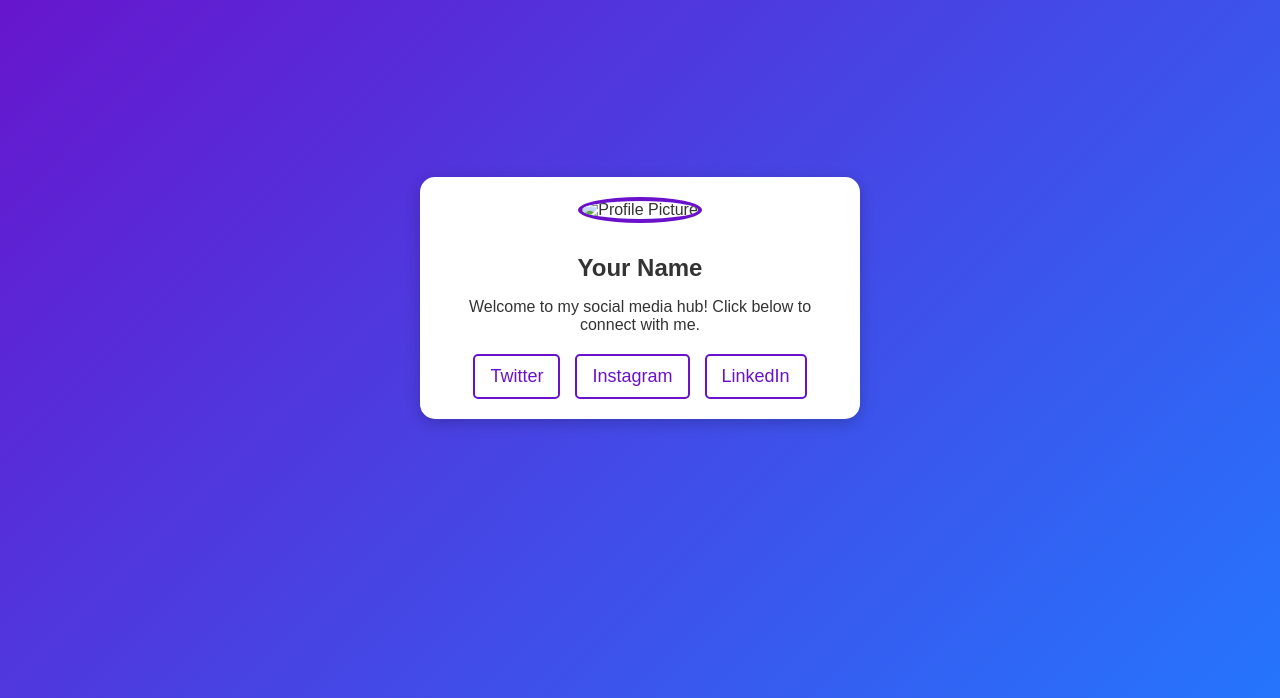
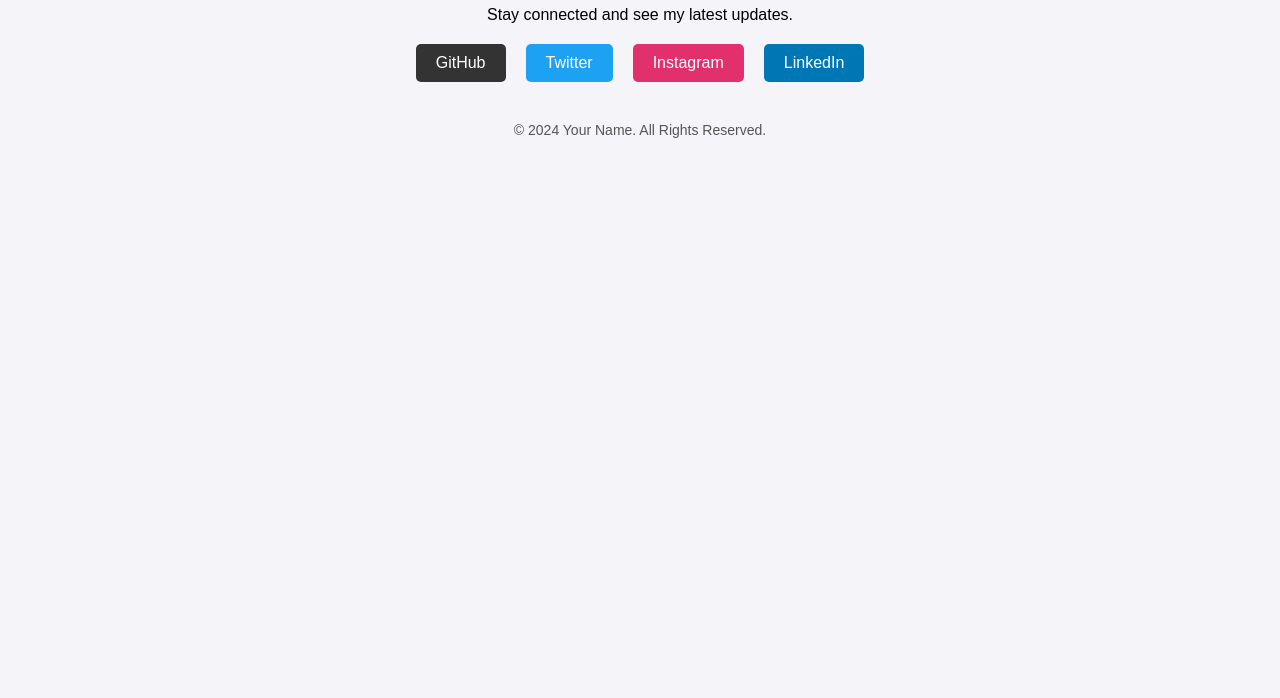
Before and after one commit to Feridino/index.html, a plain HTML site: page index.html in a window 1280 px wide. Shown: the part 102-800 px from the top of the page. Drawn offline with Linux system fonts and the light colour scheme.

Commit message:
Update index.html

```diff
--- a/index.html
+++ b/index.html
@@ -1,85 +1,71 @@
 <!DOCTYPE html>
 <html lang="en">
 <head>
-    <meta charset="UTF-8">
-    <meta name="viewport" content="width=device-width, initial-scale=1.0">
-    <title>Social Media Landing Page</title>
+  <meta charset="UTF-8" />
+  <meta name="viewport" content="width=device-width, initial-scale=1.0" />
+  <title>Follow Me!</title>
+  <link rel="stylesheet" href="styles.css" />
+</head>
+<body>
+  <div class="container">
+    <header>
+      <h1>Follow Me on Social Media!</h1>
+      <p>Stay connected and see my latest updates.</p>
+    </header>
+    <main>
+      <div class="social-links">
+        <a href="https://github.com/yourusername" target="_blank" class="btn github">GitHub</a>
+        <a href="https://twitter.com/yourusername" target="_blank" class="btn twitter">Twitter</a>
+        <a href="https://www.instagram.com/yourusername" target="_blank" class="btn instagram">Instagram</a>
+        <a href="https://www.linkedin.com/in/yourusername" target="_blank" class="btn linkedin">LinkedIn</a>
+      </div>
+    </main>
+    <footer>
+      <p>&copy; 2024 Your Name. All Rights Reserved.</p>
+    </footer>
+  </div>
+</body>
+</html>
+
 <style>
+/* styles.css */
 body {
   font-family: Arial, sans-serif;
   margin: 0;
   padding: 0;
-            display: flex;
-            justify-content: center;
-            align-items: center;
-            height: 100vh;
-            background: linear-gradient(135deg, #6A11CB, #2575FC);
-            color: white;
+  background: #f4f4f9;
   text-align: center;
 }
-
 .container {
-            background: white;
-            border-radius: 15px;
-            box-shadow: 0 4px 15px rgba(0, 0, 0, 0.2);
-            max-width: 400px;
-            padding: 20px;
-            color: #333;
+  margin: 50px auto;
+  max-width: 800px;
 }
-
-        .profile-picture {
-            width: 100px;
-            height: 100px;
-            border-radius: 50%;
-            object-fit: cover;
-            margin: 0 auto 15px;
-            border: 4px solid #6A11CB;
-        }
-
-        h1 {
-            font-size: 24px;
-            margin-bottom: 10px;
-        }
-
-        p {
-            font-size: 16px;
+header {
   margin-bottom: 20px;
 }
-
 .social-links {
   display: flex;
   justify-content: center;
-            gap: 15px;
+  gap: 20px;
+  margin-top: 20px;
 }
-
-        .social-links a {
-            display: inline-block;
-            color: #6A11CB;
+.btn {
+  padding: 10px 20px;
   text-decoration: none;
-            font-size: 18px;
-            transition: all 0.3s ease;
-            padding: 10px 15px;
-            border: 2px solid #6A11CB;
   border-radius: 5px;
+  color: white;
+  font-size: 16px;
 }
-
-        .social-links a:hover {
-            background-color: #6A11CB;
-            color: white;
-            transform: scale(1.1);
+.github { background: #333; }
+.twitter { background: #1da1f2; }
+.instagram { background: #e1306c; }
+.linkedin { background: #0077b5; }
+.btn:hover {
+  opacity: 0.8;
+}
+footer {
+  margin-top: 40px;
+  font-size: 14px;
+  color: #555;
 }
 </style>
-</head>
-<body>
-    <div class="container">
-        <img src="your-image-url-here.png" alt="Profile Picture" class="profile-picture">
-        <h1>Your Name</h1>
-        <p>Welcome to my social media hub! Click below to connect with me.</p>
-        <div class="social-links">
-            <a href="https://twitter.com" target="_blank">Twitter</a>
-            <a href="https://instagram.com" target="_blank">Instagram</a>
-            <a href="https://linkedin.com" target="_blank">LinkedIn</a>
-        </div>
-    </div>
-</body>
-</html>
```
Lines whose indentation alone changed are shown as unchanged.
